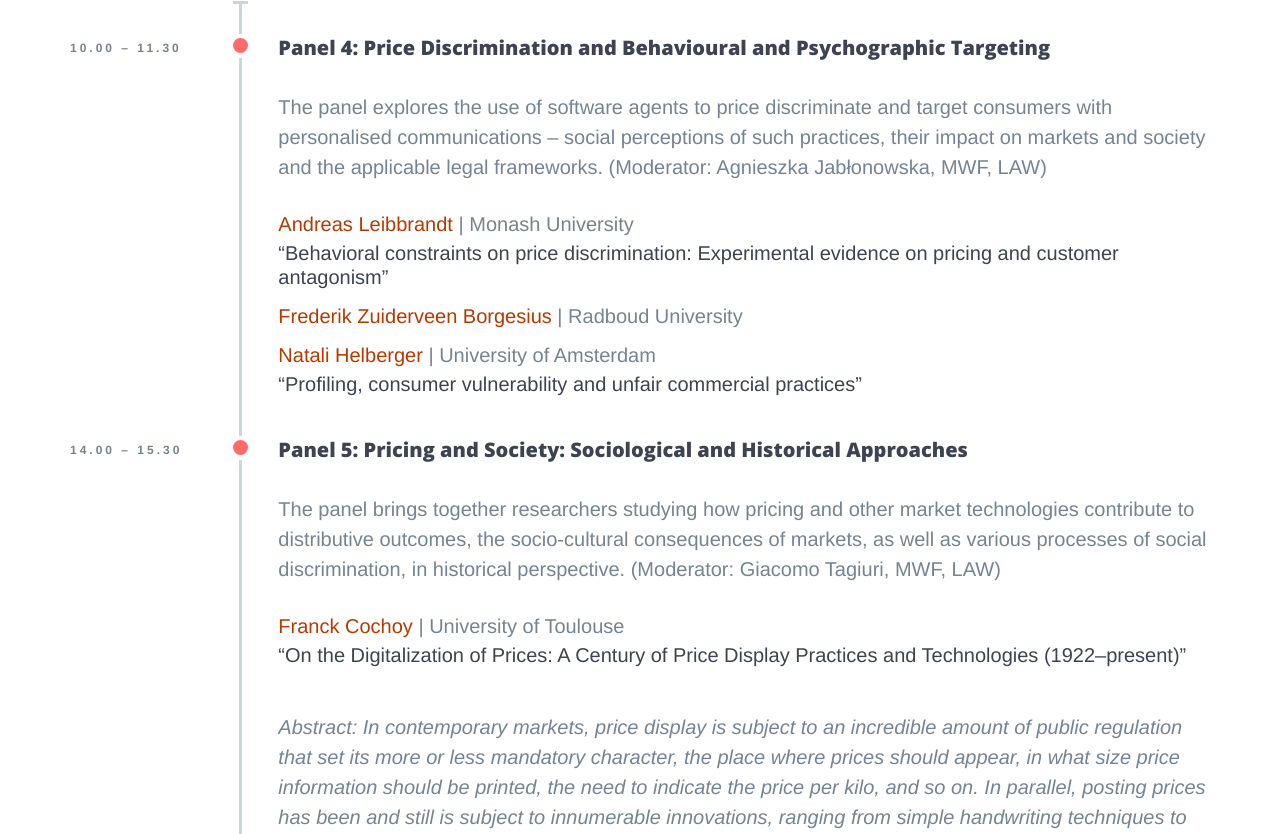
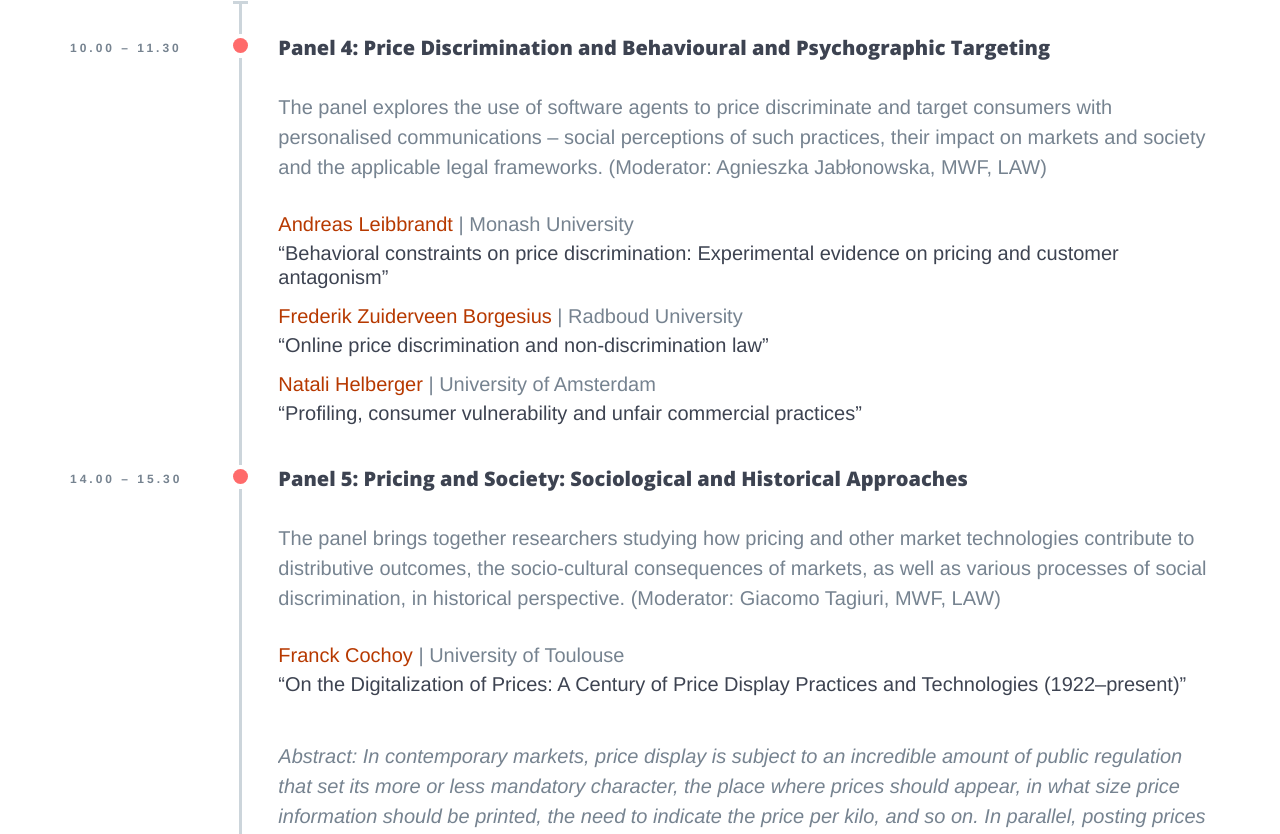
Before and after one commit to artdol/pritechworkshop, a website: page program.html in a window 1280 px wide. Shown: the part 3684-4518 px from the top of the page. Drawn offline with nearby package versions, Linux system fonts and the light colour scheme.

Commit message:
Last title

```diff
--- a/program.html
+++ b/program.html
@@ -227,7 +227,7 @@
                 <p class="affiliation"><span class="speaker">Andreas Leibbrandt</span> | Monash University</p>
                 <p class="talk-title">“Behavioral constraints on price discrimination: Experimental evidence on pricing and customer antagonism”</p>
                 <p class="affiliation"><span class="speaker">Frederik Zuiderveen Borgesius</span> | Radboud University</p>
-                <p class="talk-title"></p>
+                <p class="talk-title">“Online price discrimination and non-discrimination law”</p>
                 <p class="affiliation"><span class="speaker">Natali Helberger</span> | University of Amsterdam</p>
                 <p class="talk-title">“Profiling, consumer vulnerability and unfair commercial practices”</p>
               </div>
```
Also changed, not shown: 1 other file.
